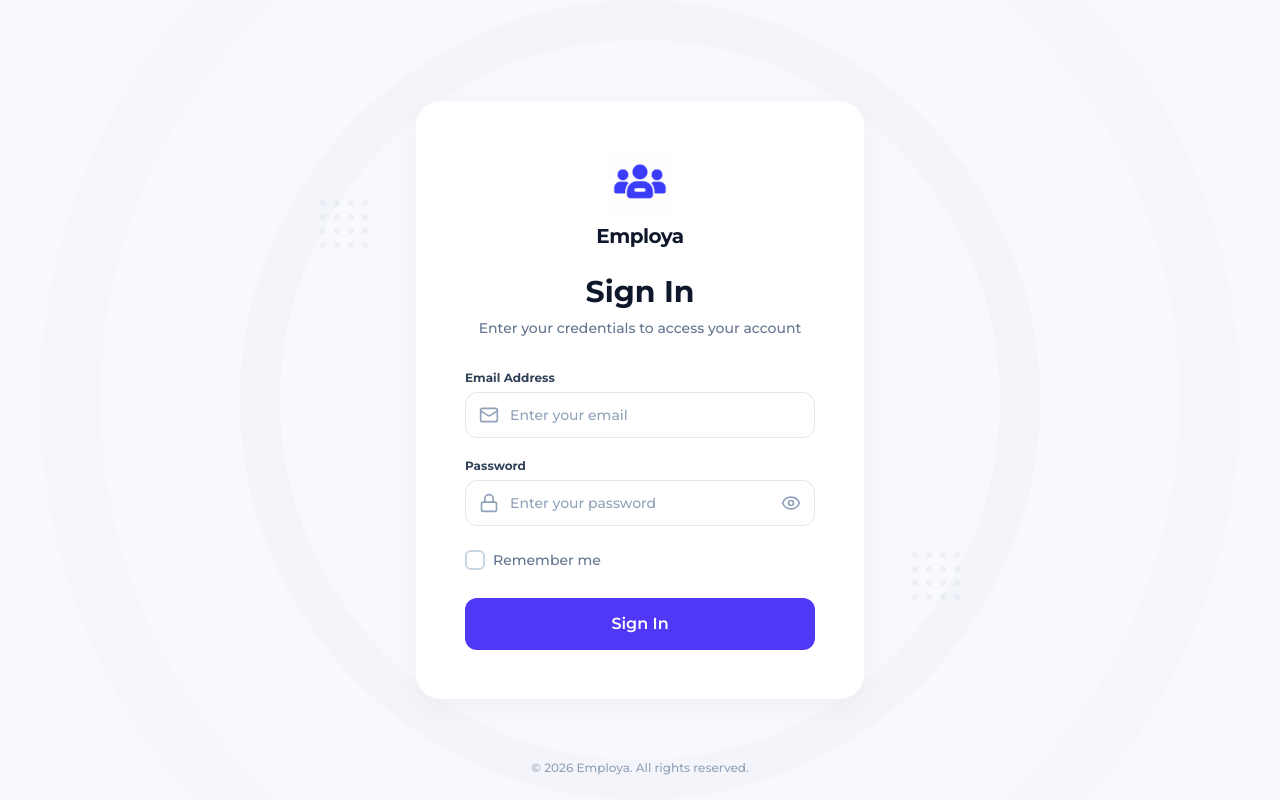
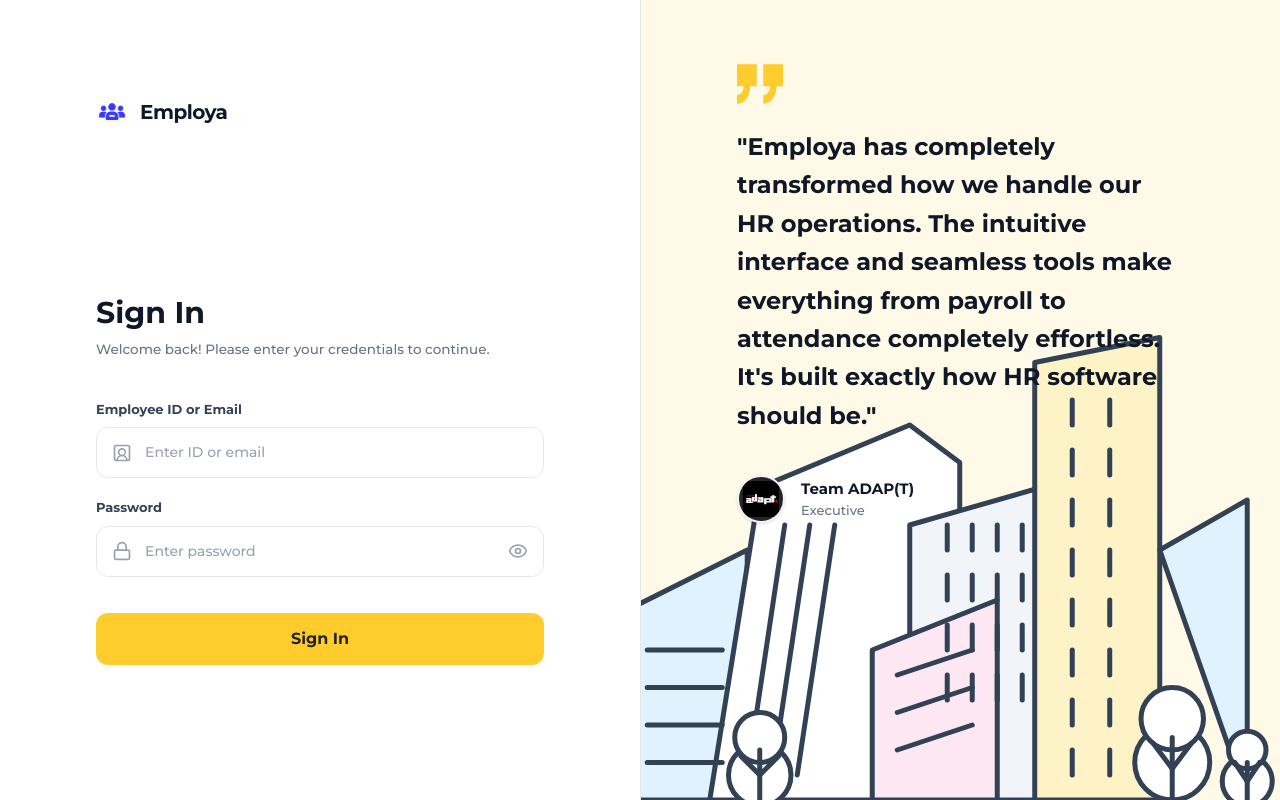
Before and after one commit to ayushyadav0707/Employa, a Next.js app: page /login in a window 1280 px wide. Built offline with nearby package versions, Linux system fonts and the light colour scheme.

Commit message:
feat(auth): Redesigned login and reset-password pages with Team ADAP(T) branding

```diff
--- a/src/app/login/page.tsx
+++ b/src/app/login/page.tsx
@@ -1,17 +1,19 @@
 'use client';
 import { useState } from 'react';
 import { useRouter } from 'next/navigation';
+import { Lock, Eye, EyeOff, UserSquare2 } from 'lucide-react';
 import Image from 'next/image';
-import { Users, Mail, Lock, Eye, EyeOff } from 'lucide-react';
 
 export default function LoginPage() {
   const router = useRouter();
   const [error, setError] = useState('');
   const [showPassword, setShowPassword] = useState(false);
+  const [isSubmitting, setIsSubmitting] = useState(false);
 
   const handleSubmit = async (e: React.FormEvent<HTMLFormElement>) => {
     e.preventDefault();
     setError('');
+    setIsSubmitting(true);
     const formData = new FormData(e.currentTarget);
 
     const res = await fetch('/api/auth/login', {
@@ -20,6 +22,7 @@ export default function LoginPage() {
       headers: { 'Content-Type': 'application/json' }
     });
 
+    setIsSubmitting(false);
     if (res.ok) {
       router.push('/dashboard');
     } else {
@@ -33,82 +36,67 @@ export default function LoginPage() {
   };
 
   return (
-    <div className="relative flex min-h-screen w-full items-center justify-center bg-[#f8f9fc] overflow-hidden p-4">
-      {/* Background Pattern Effects */}
-      <div className="absolute top-1/2 left-1/2 -translate-x-1/2 -translate-y-1/2 w-[800px] h-[800px] rounded-full border-[40px] border-[#f0f2f9] opacity-50 z-0"></div>
-      <div className="absolute top-1/2 left-1/2 -translate-x-1/2 -translate-y-1/2 w-[1200px] h-[1200px] rounded-full border-[60px] border-[#f0f2f9] opacity-30 z-0"></div>
+    <div className="flex min-h-screen w-full bg-white font-sans">
 
-      {/* Decorative dots (simulated) */}
-      <div className="absolute top-1/4 left-1/4 grid grid-cols-4 gap-2 opacity-10 z-0">
-        {[...Array(16)].map((_, i) => (
-          <div key={`dot-l-${i}`} className="w-1.5 h-1.5 rounded-full bg-slate-400"></div>
-        ))}
-      </div>
-      <div className="absolute bottom-1/4 right-1/4 grid grid-cols-4 gap-2 opacity-10 z-0">
-        {[...Array(16)].map((_, i) => (
-          <div key={`dot-r-${i}`} className="w-1.5 h-1.5 rounded-full bg-slate-400"></div>
-        ))}
-      </div>
-      <div className="absolute right-1/3 top-1/3 w-32 h-32 rounded-full bg-[#f0f2f9] opacity-60 z-0"></div>
+      {/* Left Column - Form */}
+      <div className="w-full lg:w-1/2 flex flex-col p-8 sm:p-12 lg:p-16 xl:p-24 relative">
 
-      <div className="w-full max-w-md bg-white p-10 sm:p-12 rounded-3xl shadow-[0_8px_30px_rgb(0,0,0,0.04)] border border-white z-10">
-
-        {/* Logo and Header */}
-        <div className="flex flex-col items-center mb-8">
-          <div className="mb-2">
-            <Image src="/logo.png" alt="Employa Logo" width={64} height={64} className="object-contain" />
-          </div>
-          <h1 className="text-xl font-bold text-slate-900 tracking-tight">Employa</h1>
-
-          <h2 className="text-3xl font-bold text-slate-900 mt-6 mb-2">Sign In</h2>
-          <p className="text-sm text-slate-500 font-medium text-center">
-            Enter your credentials to access your account
-          </p>
+        {/* Logo */}
+        <div className="flex items-center gap-3 mb-16 lg:mb-32">
+          <Image src="/logo.png" alt="Employa Logo" width={32} height={32} className="object-contain" />
+          <span className="text-xl font-bold text-gray-900 tracking-tight">Employa</span>
         </div>
 
+        {/* Form Container */}
+        <div className="w-full max-w-md mx-auto flex-1 flex flex-col justify-center">
+          <h2 className="text-3xl font-bold text-gray-900 mb-2">Sign In</h2>
+          <p className="text-[13.5px] text-gray-500 font-medium mb-10">
+            Welcome back! Please enter your credentials to continue.
+          </p>
+
           {error && (
-          <div className="mb-6 text-red-600 text-sm text-center font-medium bg-red-50 py-2.5 rounded-lg border border-red-100">
+            <div className="mb-6 text-red-600 text-[13px] text-center font-bold bg-red-50 py-3 rounded-xl border border-red-100">
               {error}
             </div>
           )}
 
           <form onSubmit={handleSubmit} className="space-y-5">
             {/* Email Input */}
-          <div className="space-y-1.5">
-            <label className="block text-xs font-bold text-slate-700">Email Address</label>
+            <div className="space-y-2">
+              <label className="block text-[13px] font-bold text-gray-700">Employee ID or Email</label>
               <div className="relative">
-              <div className="absolute inset-y-0 left-0 pl-3.5 flex items-center pointer-events-none">
-                <Mail className="h-5 w-5 text-slate-400 stroke-[2]" />
+                <div className="absolute inset-y-0 left-0 pl-4 flex items-center pointer-events-none">
+                  <UserSquare2 className="h-5 w-5 text-gray-400 stroke-[2]" />
                 </div>
                 <input
                   name="emailOrLoginId"
                   type="text"
-                placeholder="Enter your email"
+                  placeholder="Enter ID or email"
                   required
-                className="w-full border border-slate-200 pl-11 pr-4 py-3 rounded-xl text-slate-900 bg-white placeholder-slate-400 focus:outline-none focus:ring-2 focus:ring-indigo-500/20 focus:border-indigo-500 transition-all font-medium text-sm"
+                  className="w-full border border-gray-200 pl-12 pr-4 py-3.5 rounded-xl text-gray-900 bg-white placeholder-gray-400 focus:outline-none focus:ring-2 focus:ring-[#FFCC2D]/20 focus:border-[#FFCC2D] transition-all font-medium text-[14px]"
                 />
               </div>
             </div>
 
             {/* Password Input */}
-          <div className="space-y-1.5">
-            <label className="block text-xs font-bold text-slate-700">Password</label>
+            <div className="space-y-2">
+              <label className="block text-[13px] font-bold text-gray-700">Password</label>
               <div className="relative">
-              <div className="absolute inset-y-0 left-0 pl-3.5 flex items-center pointer-events-none">
-                <Lock className="h-5 w-5 text-slate-400 stroke-[2]" />
+                <div className="absolute inset-y-0 left-0 pl-4 flex items-center pointer-events-none">
+                  <Lock className="h-5 w-5 text-gray-400 stroke-[2]" />
                 </div>
                 <input
                   type={showPassword ? "text" : "password"}
                   name="password"
-                placeholder="Enter your password"
+                  placeholder="Enter password"
                   required
                   onKeyDown={(e) => { if (e.key === ' ') e.preventDefault(); }}
-                className="w-full border border-slate-200 pl-11 pr-11 py-3 rounded-xl text-slate-900 bg-white placeholder-slate-400 focus:outline-none focus:ring-2 focus:ring-indigo-500/20 focus:border-indigo-500 transition-all font-medium text-sm"
+                  className="w-full border border-gray-200 pl-12 pr-12 py-3.5 rounded-xl text-gray-900 bg-white placeholder-gray-400 focus:outline-none focus:ring-2 focus:ring-[#FFCC2D]/20 focus:border-[#FFCC2D] transition-all font-medium text-[14px]"
                 />
                 <button
                   type="button"
                   onClick={() => setShowPassword(!showPassword)}
-                className="absolute inset-y-0 right-0 pr-3.5 flex items-center text-slate-400 hover:text-slate-600 transition-colors"
+                  className="absolute inset-y-0 right-0 pr-4 flex items-center text-gray-400 hover:text-gray-600 transition-colors"
                 >
                   {showPassword ? (
                     <EyeOff className="h-5 w-5 stroke-[2]" />
@@ -119,41 +107,156 @@ export default function LoginPage() {
               </div>
             </div>
 
-          {/* Options Row */}
-          <div className="flex items-center justify-between pt-1 pb-2">
-            <label className="flex items-center gap-2 cursor-pointer group">
-              <div className="relative flex items-center justify-center">
-                <input
-                  type="checkbox"
-                  className="peer sr-only"
+            {/* Submit Button */}
+            <button
+              type="submit"
+              disabled={isSubmitting}
+              className="w-full bg-[#FFCC2D] text-black font-bold py-3.5 rounded-xl hover:bg-[#e6b826] active:scale-[0.99] transition-all disabled:opacity-50 mt-4"
+            >
+              {isSubmitting ? 'Signing in...' : 'Sign In'}
+            </button>
+          </form>
+        </div>
+
+      </div>
+
+      {/* Right Column - Brand Panel */}
+      <div className="hidden lg:flex w-1/2 bg-[#FFF9E8] relative flex-col justify-start pt-12 xl:pt-16 px-16 xl:px-24 overflow-hidden border-l border-gray-200">
+
+        {/* Quote Block */}
+        <div className="relative z-10 max-w-lg w-full">
+          {/* Quote Icon */}
+          <div className="mb-6">
+            <svg width="46" height="40" viewBox="0 0 42 36" fill="none" xmlns="http://www.w3.org/2000/svg">
+              <path d="M12 20C12 28 8 36 0 36V28C4 28 6 24 6 20H0V0H18V20H12ZM36 20C36 28 32 36 24 36V28C28 28 30 24 30 20H24V0H42V20H36Z" fill="#FFCC2D"/>
+            </svg>
+          </div>
+
+          <p className="text-[20px] xl:text-[24px] font-bold text-gray-900 leading-[1.6] mb-10">
+            "Employa has completely transformed how we handle our HR operations. The intuitive interface and seamless tools make everything from payroll to attendance completely effortless. It's built exactly how HR software should be."
+          </p>
+
+          <div className="flex items-center gap-4">
+            <div className="w-12 h-12 rounded-full overflow-hidden shrink-0 relative bg-black flex items-center justify-center border-2 border-gray-100 shadow-sm">
+              <img
+                src="/team-adapt-logo.png"
+                alt="Team ADAP(T) Logo"
+                className="w-full h-full object-contain p-1"
               />
-                <div className="w-5 h-5 border-2 border-slate-300 rounded-[6px] peer-checked:bg-indigo-600 peer-checked:border-indigo-600 transition-all flex items-center justify-center group-hover:border-indigo-500">
-                  <svg className="w-3.5 h-3.5 text-white opacity-0 peer-checked:opacity-100" fill="none" viewBox="0 0 24 24" stroke="currentColor" strokeWidth="3">
-                    <path strokeLinecap="round" strokeLinejoin="round" d="M5 13l4 4L19 7" />
+            </div>
+            <div>
+              <h4 className="text-[15px] font-bold text-gray-900">Team ADAP(T)</h4>
+              <p className="text-[13px] font-medium text-gray-500">Executive</p>
+            </div>
+          </div>
+        </div>
+
+        {/* City Illustration */}
+        <div className="absolute bottom-0 right-0 w-[120%] flex justify-end items-end z-0 opacity-100 translate-x-[5%] pointer-events-none">
+          <svg width="600" height="400" viewBox="0 0 600 400" fill="none" xmlns="http://www.w3.org/2000/svg" className="w-full h-auto max-h-[500px] object-contain object-bottom origin-bottom-right">
+            {/* Background Building Left */}
+            <path d="M50 400 L50 250 L150 200 L150 400 Z" fill="#E0F2FE" stroke="#334155" strokeWidth="4" strokeLinejoin="round"/>
+
+            {/* Background Building Middle-Left */}
+            <path d="M120 400 L160 150 L280 100 L320 130 L320 400 Z" fill="white" stroke="#334155" strokeWidth="4" strokeLinejoin="round"/>
+
+            {/* Background Building Middle-Right */}
+            <path d="M280 400 L280 180 L420 140 L420 400 Z" fill="#F1F5F9" stroke="#334155" strokeWidth="4" strokeLinejoin="round"/>
+
+            {/* Foreground Building Tall Right */}
+            <path d="M380 400 L380 50 L480 30 L480 400 Z" fill="#FEF3C7" stroke="#334155" strokeWidth="4" strokeLinejoin="round"/>
+
+            {/* Right Edge Building */}
+            <path d="M480 200 L550 160 L550 400 Z" fill="#E0F2FE" stroke="#334155" strokeWidth="4" strokeLinejoin="round"/>
+
+            {/* Foreground Small Pink Building */}
+            <path d="M250 400 L250 280 L350 240 L350 400 Z" fill="#FCE7F3" stroke="#334155" strokeWidth="4" strokeLinejoin="round"/>
+
+            {/* Slanted lines on Middle-Left Building */}
+            <line x1="150" y1="380" x2="180" y2="180" stroke="#334155" strokeWidth="4" strokeLinecap="round"/>
+            <line x1="170" y1="380" x2="200" y2="180" stroke="#334155" strokeWidth="4" strokeLinecap="round"/>
+            <line x1="190" y1="380" x2="220" y2="180" stroke="#334155" strokeWidth="4" strokeLinecap="round"/>
+
+            {/* Windows on Background Middle-Right */}
+            <line x1="310" y1="180" x2="310" y2="200" stroke="#334155" strokeWidth="4" strokeLinecap="round"/>
+            <line x1="330" y1="180" x2="330" y2="200" stroke="#334155" strokeWidth="4" strokeLinecap="round"/>
+            <line x1="350" y1="180" x2="350" y2="200" stroke="#334155" strokeWidth="4" strokeLinecap="round"/>
+            <line x1="370" y1="180" x2="370" y2="200" stroke="#334155" strokeWidth="4" strokeLinecap="round"/>
+
+            <line x1="310" y1="220" x2="310" y2="240" stroke="#334155" strokeWidth="4" strokeLinecap="round"/>
+            <line x1="330" y1="220" x2="330" y2="240" stroke="#334155" strokeWidth="4" strokeLinecap="round"/>
+            <line x1="350" y1="220" x2="350" y2="240" stroke="#334155" strokeWidth="4" strokeLinecap="round"/>
+            <line x1="370" y1="220" x2="370" y2="240" stroke="#334155" strokeWidth="4" strokeLinecap="round"/>
+
+            <line x1="310" y1="260" x2="310" y2="280" stroke="#334155" strokeWidth="4" strokeLinecap="round"/>
+            <line x1="330" y1="260" x2="330" y2="280" stroke="#334155" strokeWidth="4" strokeLinecap="round"/>
+            <line x1="350" y1="260" x2="350" y2="280" stroke="#334155" strokeWidth="4" strokeLinecap="round"/>
+            <line x1="370" y1="260" x2="370" y2="280" stroke="#334155" strokeWidth="4" strokeLinecap="round"/>
+
+            <line x1="310" y1="300" x2="310" y2="320" stroke="#334155" strokeWidth="4" strokeLinecap="round"/>
+            <line x1="330" y1="300" x2="330" y2="320" stroke="#334155" strokeWidth="4" strokeLinecap="round"/>
+            <line x1="350" y1="300" x2="350" y2="320" stroke="#334155" strokeWidth="4" strokeLinecap="round"/>
+            <line x1="370" y1="300" x2="370" y2="320" stroke="#334155" strokeWidth="4" strokeLinecap="round"/>
+
+            {/* Windows on Foreground Tall Right */}
+            <line x1="410" y1="80" x2="410" y2="100" stroke="#334155" strokeWidth="4" strokeLinecap="round"/>
+            <line x1="440" y1="80" x2="440" y2="100" stroke="#334155" strokeWidth="4" strokeLinecap="round"/>
+
+            <line x1="410" y1="120" x2="410" y2="140" stroke="#334155" strokeWidth="4" strokeLinecap="round"/>
+            <line x1="440" y1="120" x2="440" y2="140" stroke="#334155" strokeWidth="4" strokeLinecap="round"/>
+
+            <line x1="410" y1="160" x2="410" y2="180" stroke="#334155" strokeWidth="4" strokeLinecap="round"/>
+            <line x1="440" y1="160" x2="440" y2="180" stroke="#334155" strokeWidth="4" strokeLinecap="round"/>
+
+            <line x1="410" y1="200" x2="410" y2="220" stroke="#334155" strokeWidth="4" strokeLinecap="round"/>
+            <line x1="440" y1="200" x2="440" y2="220" stroke="#334155" strokeWidth="4" strokeLinecap="round"/>
+
+            <line x1="410" y1="240" x2="410" y2="260" stroke="#334155" strokeWidth="4" strokeLinecap="round"/>
+            <line x1="440" y1="240" x2="440" y2="260" stroke="#334155" strokeWidth="4" strokeLinecap="round"/>
+
+            <line x1="410" y1="280" x2="410" y2="300" stroke="#334155" strokeWidth="4" strokeLinecap="round"/>
+            <line x1="440" y1="280" x2="440" y2="300" stroke="#334155" strokeWidth="4" strokeLinecap="round"/>
+
+            <line x1="410" y1="320" x2="410" y2="340" stroke="#334155" strokeWidth="4" strokeLinecap="round"/>
+            <line x1="440" y1="320" x2="440" y2="340" stroke="#334155" strokeWidth="4" strokeLinecap="round"/>
+
+            <line x1="410" y1="360" x2="410" y2="380" stroke="#334155" strokeWidth="4" strokeLinecap="round"/>
+            <line x1="440" y1="360" x2="440" y2="380" stroke="#334155" strokeWidth="4" strokeLinecap="round"/>
+
+            {/* Windows on Pink Building */}
+            <line x1="270" y1="300" x2="330" y2="280" stroke="#334155" strokeWidth="4" strokeLinecap="round"/>
+            <line x1="270" y1="330" x2="330" y2="310" stroke="#334155" strokeWidth="4" strokeLinecap="round"/>
+            <line x1="270" y1="360" x2="330" y2="340" stroke="#334155" strokeWidth="4" strokeLinecap="round"/>
+
+            {/* Horizontal lines on Left Building */}
+            <line x1="70" y1="280" x2="130" y2="280" stroke="#334155" strokeWidth="4" strokeLinecap="round"/>
+            <line x1="70" y1="310" x2="130" y2="310" stroke="#334155" strokeWidth="4" strokeLinecap="round"/>
+            <line x1="70" y1="340" x2="130" y2="340" stroke="#334155" strokeWidth="4" strokeLinecap="round"/>
+            <line x1="70" y1="370" x2="130" y2="370" stroke="#334155" strokeWidth="4" strokeLinecap="round"/>
+
+            {/* Trees */}
+            <circle cx="160" cy="380" r="25" fill="white" stroke="#334155" strokeWidth="4"/>
+            <circle cx="160" cy="350" r="20" fill="white" stroke="#334155" strokeWidth="4"/>
+            <line x1="160" y1="360" x2="160" y2="400" stroke="#334155" strokeWidth="4" strokeLinecap="round"/>
+            <line x1="160" y1="380" x2="145" y2="365" stroke="#334155" strokeWidth="4" strokeLinecap="round"/>
+            <line x1="160" y1="380" x2="175" y2="365" stroke="#334155" strokeWidth="4" strokeLinecap="round"/>
+
+            <circle cx="490" cy="370" r="30" fill="white" stroke="#334155" strokeWidth="4"/>
+            <circle cx="490" cy="335" r="25" fill="white" stroke="#334155" strokeWidth="4"/>
+            <line x1="490" y1="350" x2="490" y2="400" stroke="#334155" strokeWidth="4" strokeLinecap="round"/>
+            <line x1="490" y1="375" x2="475" y2="355" stroke="#334155" strokeWidth="4" strokeLinecap="round"/>
+            <line x1="490" y1="375" x2="505" y2="355" stroke="#334155" strokeWidth="4" strokeLinecap="round"/>
+
+            <circle cx="550" cy="385" r="20" fill="white" stroke="#334155" strokeWidth="4"/>
+            <circle cx="550" cy="360" r="15" fill="white" stroke="#334155" strokeWidth="4"/>
+            <line x1="550" y1="370" x2="550" y2="400" stroke="#334155" strokeWidth="4" strokeLinecap="round"/>
+            <line x1="550" y1="385" x2="540" y2="370" stroke="#334155" strokeWidth="4" strokeLinecap="round"/>
+            <line x1="550" y1="385" x2="560" y2="370" stroke="#334155" strokeWidth="4" strokeLinecap="round"/>
+
           </svg>
         </div>
       </div>
-              <span className="text-sm font-medium text-slate-500 group-hover:text-slate-700 transition-colors">Remember me</span>
-            </label>
-          </div>
 
-          {/* Submit Button */}
-          <button
-            type="submit"
-            className="w-full bg-indigo-600 text-white font-semibold py-3.5 rounded-xl hover:bg-indigo-700 hover:shadow-lg hover:shadow-indigo-600/20 active:scale-[0.98] transition-all"
-          >
-            Sign In
-          </button>
-        </form>
-
-
-      </div>
-
-      <div className="absolute bottom-6 left-0 right-0 text-center z-10">
-        <p className="text-xs font-medium text-slate-400">
-          © 2026 Employa. All rights reserved.
-        </p>
-      </div>
     </div>
   );
 }
--- a/src/app/reset-password/page.tsx
+++ b/src/app/reset-password/page.tsx
@@ -54,7 +54,7 @@ export default function ResetPasswordPage() {
     <div className="flex h-screen w-full items-center justify-center bg-gray-50">
       <div className="w-full max-w-md bg-white p-8 rounded-xl shadow-sm border border-gray-200 relative overflow-hidden">
         {/* Top Accent Bar */}
-        <div className="absolute top-0 left-0 w-full h-1.5 bg-indigo-600"></div>
+        <div className="absolute top-0 left-0 w-full h-1.5 bg-primary text-black"></div>
 
         <h1 className="text-2xl font-bold mb-2 text-center text-gray-900 mt-2">Change Password Required</h1>
         <p className="text-sm text-gray-500 text-center mb-6">
@@ -68,13 +68,13 @@ export default function ResetPasswordPage() {
           <form onSubmit={handleSubmit} className="space-y-5">
             <div>
               <label className="block text-sm font-medium mb-1.5 text-gray-700">New Password</label>
-              <input type="password" name="newPassword" minLength={6} required onKeyDown={(e) => { if (e.key === ' ') e.preventDefault(); }} className="w-full border border-gray-300 p-2.5 rounded-lg focus:outline-none focus:ring-2 focus:ring-indigo-500 focus:border-indigo-500 text-gray-900 bg-white transition-shadow" />
+              <input type="password" name="newPassword" minLength={6} required onKeyDown={(e) => { if (e.key === ' ') e.preventDefault(); }} className="w-full border border-gray-300 p-2.5 rounded-lg focus:outline-none focus:ring-2 focus:ring-primary focus:border-primary text-gray-900 bg-white transition-shadow" />
             </div>
             <div>
               <label className="block text-sm font-medium mb-1.5 text-gray-700">Confirm New Password</label>
-              <input type="password" name="confirmPassword" minLength={6} required onKeyDown={(e) => { if (e.key === ' ') e.preventDefault(); }} className="w-full border border-gray-300 p-2.5 rounded-lg focus:outline-none focus:ring-2 focus:ring-indigo-500 focus:border-indigo-500 text-gray-900 bg-white transition-shadow" />
+              <input type="password" name="confirmPassword" minLength={6} required onKeyDown={(e) => { if (e.key === ' ') e.preventDefault(); }} className="w-full border border-gray-300 p-2.5 rounded-lg focus:outline-none focus:ring-2 focus:ring-primary focus:border-primary text-gray-900 bg-white transition-shadow" />
             </div>
-            <button type="submit" disabled={loading} className="w-full bg-indigo-600 text-white font-semibold py-2.5 px-4 rounded-lg hover:bg-indigo-700 transition-colors disabled:opacity-50 mt-2 shadow-sm">
+            <button type="submit" disabled={loading} className="w-full bg-primary text-black text-white font-semibold py-2.5 px-4 rounded-lg hover:bg-primary text-black transition-colors disabled:opacity-50 mt-2 shadow-sm">
               {loading ? 'Updating...' : 'Update Password'}
             </button>
           </form>
```
Also changed, not shown: public/team-adapt-logo.png (added). Lines whose indentation alone changed are shown as unchanged.
